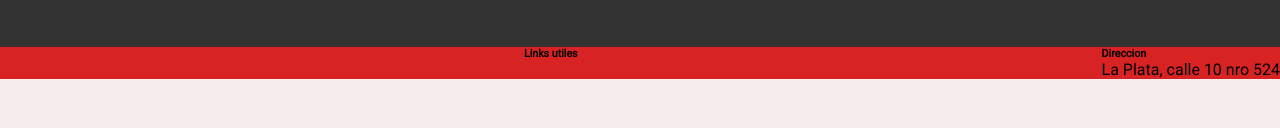
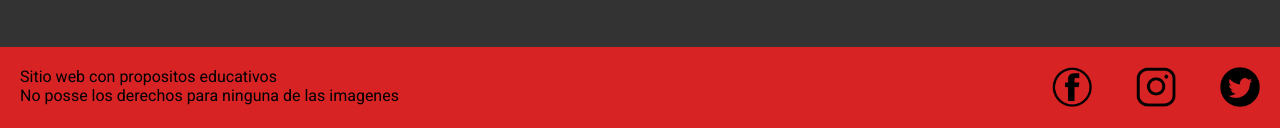
Before and after one commit to PedroGarganta/OnePage, a plain HTML site: page index.html in a window 1280 px wide. Shown: the part 5274-5402 px from the top of the page. Before the commit the page ends 5353 px from the top, so only its background shows below. Drawn offline with Linux system fonts and the light colour scheme.

Commit message:
Footer terminado version pc

```diff
--- a/estilo.css
+++ b/estilo.css
@@ -385,6 +385,21 @@ input[type=text] {
     padding: 5px;
   }
 
+  #footer .container{
+    display: flex;
+    justify-content: space-between;
+  }
+
+#footer .container p{
+    padding: 20px;
+}
+
+
+  .redes_sociales a img{
+    height: 40px;
+    margin: 20px;
+  }
+
 
 
 
--- a/index.html
+++ b/index.html
@@ -209,23 +209,14 @@
             </div>
         </section>
     </main>
-    <footer>
+    <footer id="footer">
         <div class="container">
+            <p>Sitio web con propositos educativos <br>
+                No posse los derechos para ninguna de las imagenes</p>
             <div class="redes_sociales">
-
-            </div>
-            <div class="links_utiles">
-                <h6>Links utiles</h6>
-                <a href=""></a>
-                <a href=""></a>
-                <a href=""></a>
-                <a href=""></a>
-                <a href=""></a>
-                <a href=""></a>
-            </div>
-            <div class="direccion">
-                <h6>Direccion</h6>
-                <p>La Plata, calle 10 nro 524</p>
+                <a href=""><img src="./imagenes/facebook.png" alt=""></a>
+                <a href=""><img src="./imagenes/instagram.png" alt=""></a>
+                <a href=""><img src="./imagenes/twitter.png" alt=""></a>
             </div>
         </div>
 
```
Also changed, not shown: imagenes/facebook.png (added), imagenes/instagram.png (added), imagenes/twitter.png (added).
